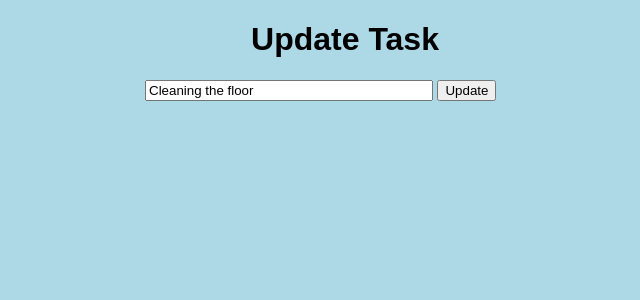
After one commit to jasmine071998/Task-Manager, a Flask app: page /update/1 in a window 1280 px wide. The commit adds this page. Shown: the top 300 px of the page, without its empty margins (295-935 px from the left). Run offline with Flask 3, Linux system fonts and the light colour scheme; data comes from the database, SQL or seed files in the repository; both versions use the stored data as it was after the commit.

Commit message:
Update functionality added

```diff
--- a/app.py
+++ b/app.py
@@ -42,7 +42,20 @@ def delete(id):
     except:
         return 'There was an error deleting the task'
 
+@app.route('/update/<int:id>', methods=['GET','POST'])
+def update(id):
+    task_to_update = Todo.query.get_or_404(id)
 
+    if request.method == 'POST':
+        task_to_update.content = request.form['content']
+
+        try:
+            db.session.commit()
+            return redirect('/')
+        except:
+            return 'There was an issue updating your task'
+    else:
+        return render_template('update.html',task=task_to_update)
 
 if __name__ == "__main__":
     app.run(debug=True)
--- /dev/null
+++ b/templates/update.html
@@ -0,0 +1,19 @@
+{% extends 'base.html' %}
+
+{% block head %}
+
+{% endblock %}
+
+
+{% block body %}
+<div class="content">
+    <h1 style="text-align: center">Update Task</h1>
+
+    <form action="/update/{{task.id}}" method="POST">
+        <input type="text" name="content" id="content" value="{{task.content}}">
+        <input type="submit" value="Update">
+
+    </form>
+</div>
+
+{% endblock %}
```
Also changed, not shown: templates/index.html (+11 -8 lines), instance/test.db, 1 other file.
